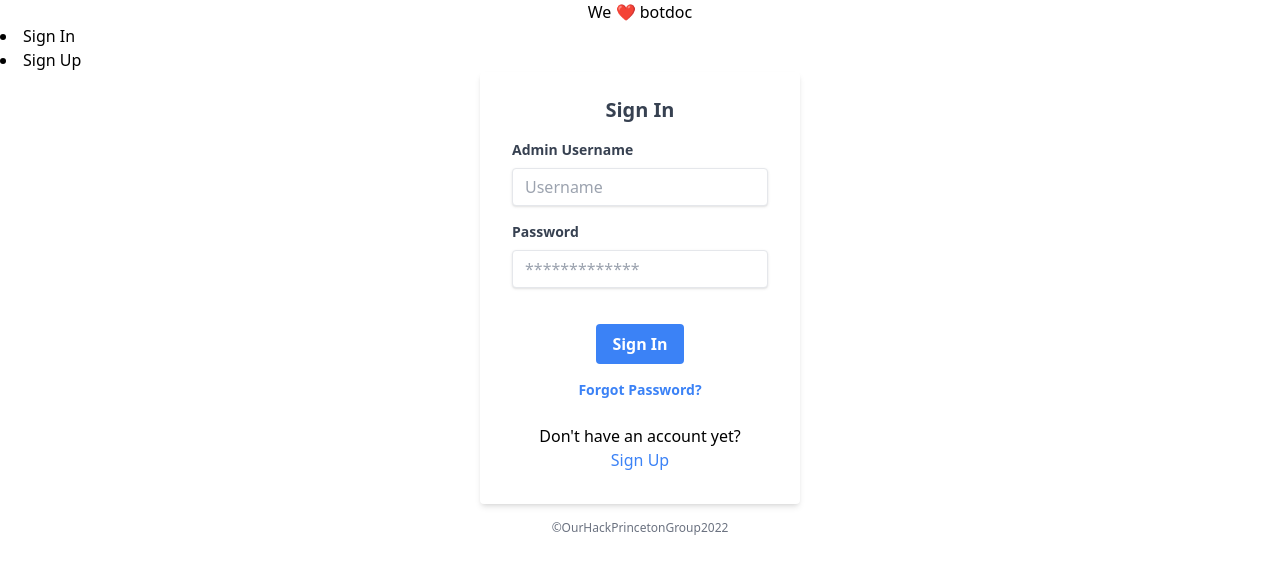
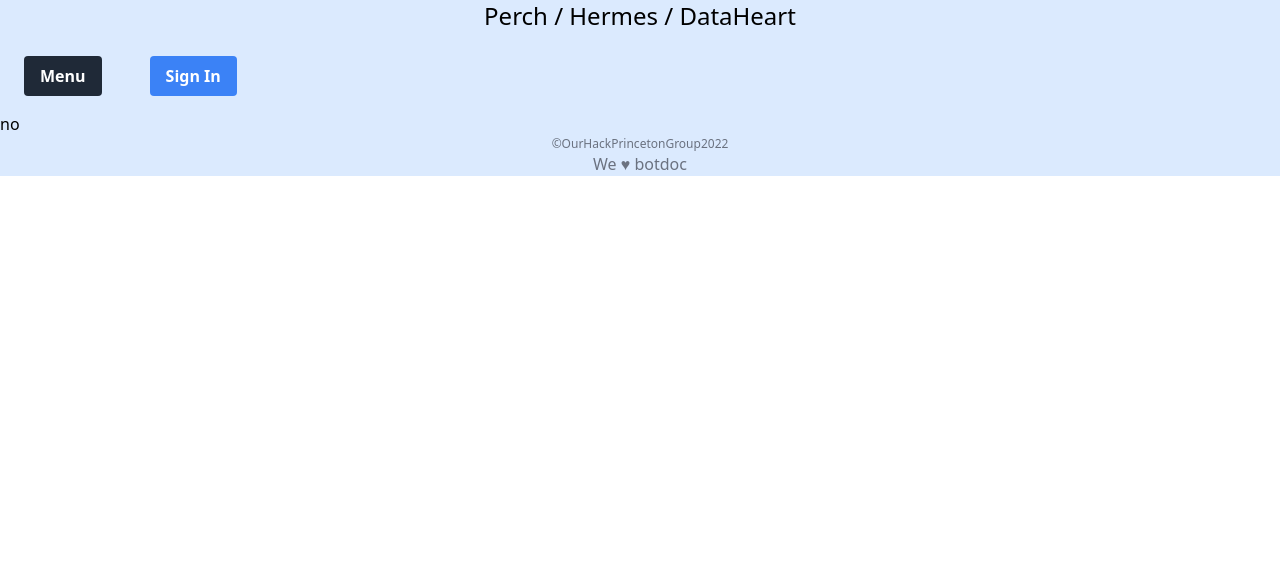
Before and after one commit to AdamFarid453/HackPrinceton, a React (Create React App) app in the folder healthapp/: page / in a window 1280 px wide. Shown: the top 570 px of the page. Built offline with nearby package versions, Linux system fonts and the light colour scheme.

Commit message:
Reset Home Page, Auth0 Update
-updated the site using auth0
-reset home page due to auth0 already having a sign up page functionality

```diff
--- a/healthapp/package.json
+++ b/healthapp/package.json
@@ -3,6 +3,7 @@
   "version": "0.1.0",
   "private": true,
   "dependencies": {
+    "@auth0/auth0-react": "^1.9.0",
     "@testing-library/jest-dom": "^5.16.3",
     "@testing-library/react": "^12.1.4",
     "@testing-library/user-event": "^13.5.0",
--- a/healthapp/src/App.js
+++ b/healthapp/src/App.js
@@ -1,25 +1,30 @@
 import { BrowserRouter as Router, Routes, Route, Link } from "react-router-dom";
 
-import Signin from "./Signin";
-import Signup from "./Signup";
+import Landing from "./Landing";
+import Footer from "./Footer";
+import SigninButton from "./SigninButton";
+import SignoutButton from "./SignoutButton";
+import Profile from "./Profile";
+
+function App() {
 
 
-function App() {
   return (
-    <div>
-      <h1 className="text-center">We ❤️ botdoc</h1>
-
+    <div class="bg-blue-100">
+      <h1 class="text-2xl text-center mb-6" >Perch / Hermes / DataHeart</h1>
+      <nav>
+        <ul class="list-none">
+          <li class="inline-block mx-6"><button class="bg-gray-800 hover:bg-black text-white font-bold py-2 px-4 rounded focus:outline-none focus:shadow-outline mb-4">Menu</button></li>
+          <li class="inline-block mx-6"><SigninButton /><SignoutButton /><Profile /></li>
+        </ul>
+      </nav>
       <Router>
-        <nav>
-          <li><Link to="/signin">Sign In</Link></li>
-          <li><Link to="/signup">Sign Up</Link></li>
-        </nav>
         <Routes>
-          <Route exact path="/" element={<> <Signin /> </>} />
-          <Route path="/signin" element={<> <Signin /> </>} />
-          <Route path="/signup" element={<> <Signup /> </>} />
+          <Route exact path="/" element={<> <Landing /> </>} />
+          <Route path="/landing" element={<> <Landing /> </>} />
         </Routes>
       </Router>
+      <Footer />
     </div>
   );
 }
--- /dev/null
+++ b/healthapp/src/Dashboard.js
@@ -0,0 +1,13 @@
+import React from 'react'
+
+const Dashboard = () => {
+  return (
+    <div>
+      <div>
+        <h1 class="font-medium leading-tight text-5xl mt-0 mb-2 text-black">This is the dashboard...</h1>
+      </div>
+    </div>
+  )
+}
+
+export default Dashboard
--- /dev/null
+++ b/healthapp/src/Footer.js
@@ -0,0 +1,12 @@
+import React from 'react'
+
+const Footer = () => {
+  return (
+    <div>
+        <p class="text-center text-gray-500 text-xs">&copy;OurHackPrincetonGroup2022</p>
+        <p className="text-center text-gray-500">We &#9829; botdoc</p>
+    </div>
+  )
+}
+
+export default Footer
--- /dev/null
+++ b/healthapp/src/Landing.js
@@ -0,0 +1,28 @@
+import React from 'react';
+import { Link } from "react-router-dom";
+import { useAuth0 } from "@auth0/auth0-react";
+
+
+const Landing = () => {
+  const {isAuthenticated} = useAuth0();
+  if (isAuthenticated) {
+    return <h1>yes</h1> // display the dashboard
+  } else {
+    return <h1>no</h1> // display the landing
+  }
+  // return (
+  //   <div>
+  //     <div>
+  //       <h1 class="font-medium leading-tight text-5xl mt-0 mb-2 text-black">What we do...</h1>
+  //     </div>
+
+  //     <div>
+  //       <h1 class="font-medium leading-tight text-5xl mt-0 mb-2 text-black">How we do it...</h1>
+  //     </div>
+
+
+  //   </div>
+  // )
+}
+
+export default Landing
--- /dev/null
+++ b/healthapp/src/Profile.js
@@ -0,0 +1,18 @@
+import React from 'react';
+import { useAuth0 } from "@auth0/auth0-react";
+
+const Profile = () => {
+    const { user, isAuthenticated } = useAuth0();
+
+  return (
+      isAuthenticated && (
+    <div class="inline-block">
+        <img src={user.picture} alt={user.name} width="50px" height="50px" class="inline-block mx-6" />
+        <h2 class="inline-block mx-6">{user.name}</h2>
+        {/* <p>{JSON.stringify(user, null, 2)}</p> */}
+    </div>
+      )
+  )
+}
+
+export default Profile
--- a/healthapp/src/Signin.js
+++ /dev/null
@@ -1,40 +0,0 @@
-import React from 'react';
-import { Link } from "react-router-dom";
-
-
-const Signin = () => {
-  return (
-    <div class="w-full max-w-xs m-auto">
-        <form class="bg-white shadow-md rounded px-8 pt-6 pb-8 mb-4">
-          <h1 class="text-center text-xl text-gray-700 font-bold mb-4">Sign In</h1>
-            <div class="mb-4">
-                <label class="block text-gray-700 text-sm font-bold mb-2" for="username">
-                  Admin Username
-                </label>
-                <input class="shadow appearance-none border rounded w-full py-2 px-3 text-gray-700 leading-tight focus:outline-none focus:shadow-outline" id="username" type="text" placeholder="Username" />
-            </div>
-            <div class="mb-6">
-                <label class="block text-gray-700 text-sm font-bold mb-2" for="password">
-                  Password
-                </label>
-                <input class="shadow appearance-none border rounded w-full py-2 px-3 text-gray-700 mb-3 leading-tight focus:outline-none focus:shadow-outline" id="password" type="password" placeholder="*************" />
-            </div>
-            {/* flex items-center justify-between */}
-            <div class="block text-center">
-                <button class="bg-blue-500 hover:bg-blue-700 text-white font-bold py-2 px-4 rounded focus:outline-none focus:shadow-outline mb-4" type="button">
-                  Sign In
-                </button>
-                <a class="block align-baseline font-bold text-sm text-blue-500 hover:text-blue-800 cursor-pointer mb-6" href="#">
-                  Forgot Password?
-                </a>
-                <label class=''>Don't have an account yet?
-                  <a class='block text-blue-500 hover:text-blue-800 cursor-pointer'><Link to="/signup">Sign Up</Link></a>
-                </label>
-            </div>
-        </form>
-      <p class="text-center text-gray-500 text-xs">&copy;OurHackPrincetonGroup2022</p>
-    </div>
-  )
-}
-
-export default Signin
--- /dev/null
+++ b/healthapp/src/SigninButton.js
@@ -0,0 +1,16 @@
+import React from 'react';
+import { useAuth0 } from "@auth0/auth0-react";
+
+const SigninButton = () => {
+    const { loginWithRedirect, isAuthenticated } = useAuth0();
+
+  return (
+    !isAuthenticated && (
+    <button onClick={() => loginWithRedirect()} class="bg-blue-500 hover:bg-blue-700 text-white font-bold py-2 px-4 rounded focus:outline-none focus:shadow-outline mb-4">
+      Sign In
+    </button>
+    )
+  )
+}
+
+export default SigninButton
--- /dev/null
+++ b/healthapp/src/SignoutButton.js
@@ -0,0 +1,16 @@
+import React from 'react';
+import { useAuth0 } from '@auth0/auth0-react';
+
+const SignoutButton = () => {
+    const { logout, isAuthenticated } = useAuth0();
+
+  return (
+      isAuthenticated && (
+    <button onClick={() => logout()} class="bg-blue-500 hover:bg-blue-700 text-white font-bold py-2 px-4 rounded focus:outline-none focus:shadow-outline mb-4">
+        Sign Out
+    </button>
+      )
+  )
+}
+
+export default SignoutButton
--- a/healthapp/src/Signup.js
+++ b/healthapp/src/Signup.js
@@ -1,8 +1,10 @@
 import React from 'react';
+import { Link } from "react-router-dom";
+
 
 const Signup = () => {
   return (
-    <div class="w-full max-w-xs m-auto">
+    <div class="w-full max-w-xs m-auto h-screen">
         <form class="bg-white shadow-md rounded px-8 pt-6 pb-8 mb-4">
             <h1 class="text-center text-xl text-gray-700 font-bold mb-4">Sign Up</h1>
             <div class="mb-4">
@@ -39,12 +41,19 @@ const Signup = () => {
                 </select>
             </div>
             <div class="flex items-center justify-between">
-                <button class="bg-blue-500 hover:bg-blue-700 text-white font-bold py-2 px-4 rounded focus:outline-none focus:shadow-outline m-auto" type="button">
+                <button class="bg-blue-500 hover:bg-blue-700 text-white font-bold py-2 px-4 rounded focus:outline-none focus:shadow-outline m-auto mb-6" type="button">
                     Sign Up
                 </button>
             </div>
+            <div class="text-center">
+                <p>Already have an account?</p>
+                <p class='m-auto block text-blue-500 hover:text-blue-800 cursor-pointer'><Link to="/signin">
+                    Sign In
+                </Link></p>
+            </div>
         </form>
         <p class="text-center text-gray-500 text-xs">&copy;OurHackPrincetonGroup2022</p>
+        <p className="text-center text-gray-500">We &#9829; botdoc</p>
     </div>
   )
 }
--- a/healthapp/src/index.js
+++ b/healthapp/src/index.js
@@ -3,11 +3,20 @@ import ReactDOM from 'react-dom';
 import './index.css';
 import App from './App';
 import reportWebVitals from './reportWebVitals';
+import { Auth0Provider } from '@auth0/auth0-react';
+
+const domain = process.env.REACT_APP_AUTH0_DOMAIN;
+const clientId = process.env.REACT_APP_AUTH0_CLIENT_ID;
 
 ReactDOM.render(
-  <React.StrictMode>
+  <Auth0Provider
+    domain={domain}
+    clientId={clientId}
+    redirectUri={window.location.origin}
+    >
+      {/* passes current url and when authentication is complete it returns to that url */}
     <App />
-  </React.StrictMode>,
+  </Auth0Provider>,
   document.getElementById('root')
 );
 
```
Also changed, not shown: 2 other files (tests, documents, lock files or other folders).
